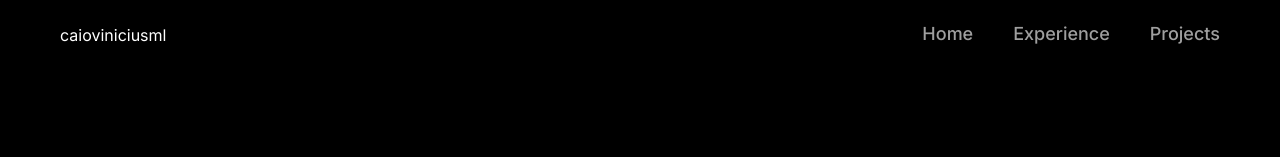
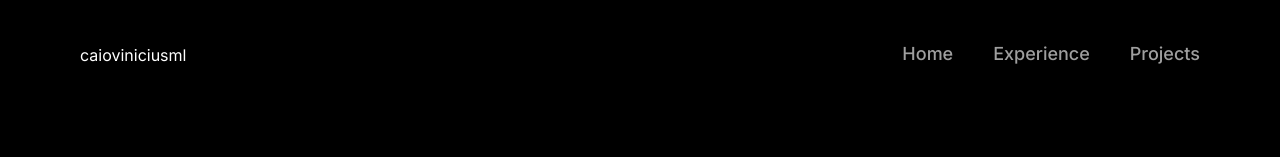
Before and after one commit to caioviniciusml/caioviniciusml-webpage, a Next.js app: page / in a window 1280 px wide. Shown: the top 157 px of the page. Built offline with nearby package versions, Linux system fonts and the light colour scheme.

Commit message:
refactor: padding values

```diff
--- a/src/components/header.tsx
+++ b/src/components/header.tsx
@@ -25,7 +25,7 @@ export function Header() {
     }, [])
 
     return (
-        <header className={`p-5 max-sm:sticky top-0 max-sm:border-b z-10 w-full max-w-screen-xl flex justify-between items-center bg-black ${isAtTop ? "border-black" : "border-graythird"} transition-all`}>
+        <header className={`p-5 sm:p-10 max-sm:sticky top-0 z-10 w-full max-w-screen-xl flex justify-between items-center bg-black max-sm:border-b ${isAtTop ? "border-black" : "border-graythird"} transition-all`}>
             <Link href={'/'}>
                 caioviniciusml
             </Link>
```
